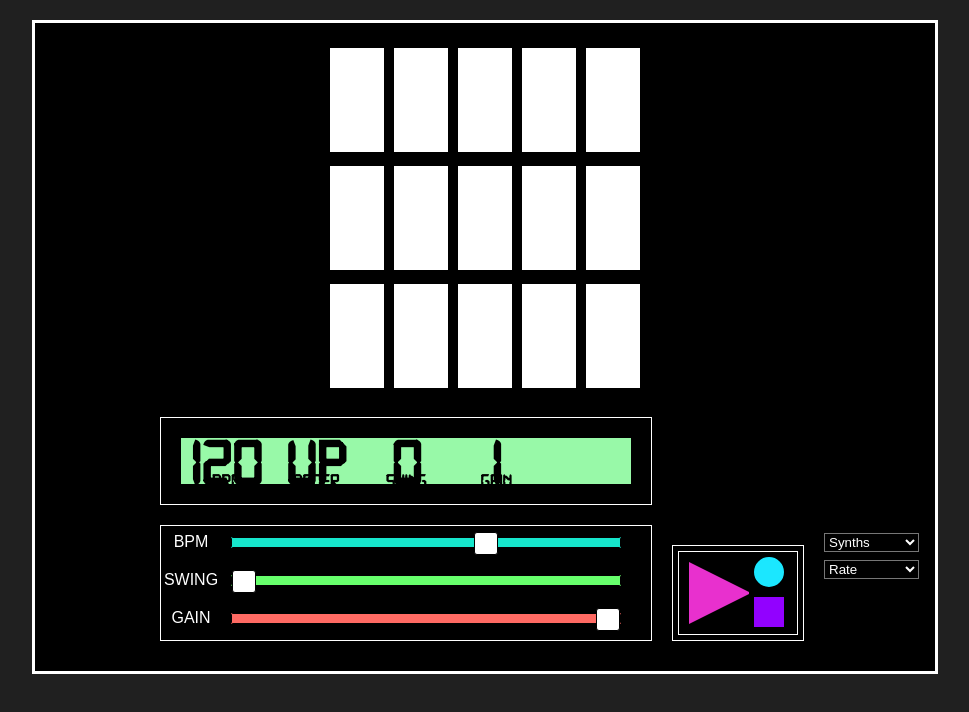
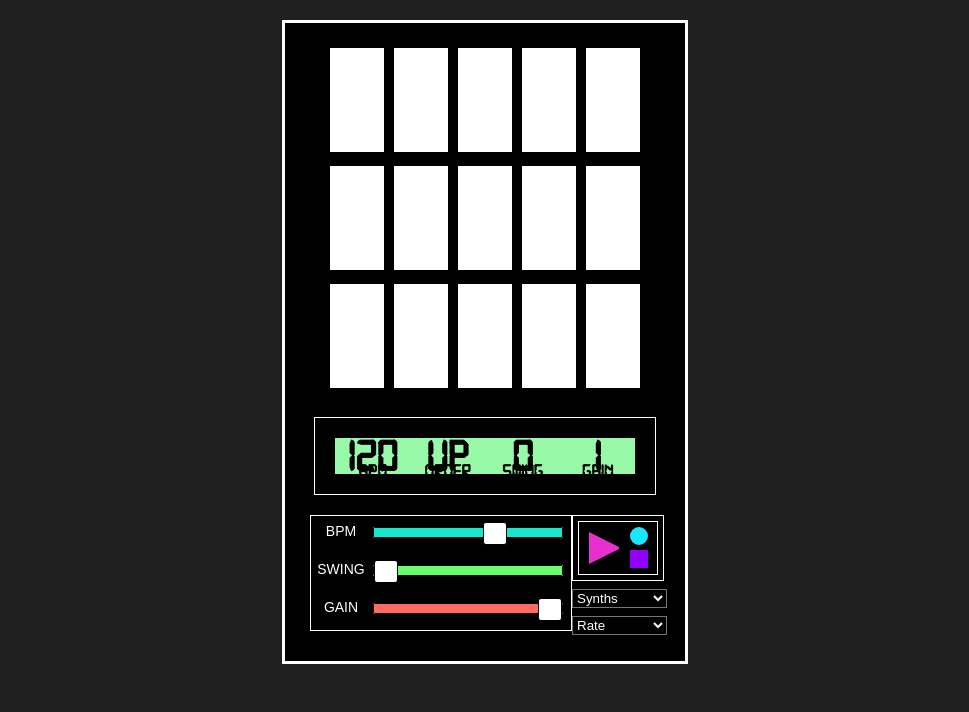
Before and after one commit to CrugBarat/tonkjs_React, a React (Create React App) app: page /arpeggiator in a window 1280 px wide. Shown: the top 712 px of the page, without its empty margins (155-1124 px from the left). Built offline with nearby package versions, Linux system fonts and the light colour scheme.

Commit message:
renames Arpeggiator style names to prevent other instrument styles over riding
Signed-off-by: CrugBarat <craigtbarratt@gmail.com>

```diff
--- a/src/containers/arpeggiator/Arpeggiator.css
+++ b/src/containers/arpeggiator/Arpeggiator.css
@@ -1,4 +1,4 @@
-.controls-container {
+.arpeggiator-controls-container {
   display: inline-block;
   border: solid;
   width: 400px;
@@ -103,7 +103,7 @@ label:hover {
   border-color: #1be7ff;
 }
 
-.sliders-container {
+.arpeggiator-sliders-container {
   border: solid 1px white;
   width: 260px;
   float: left;
@@ -111,14 +111,14 @@ label:hover {
   margin-bottom: 30px;
 }
 
-.slider-value {
+.arpeggiator-slider-value {
   width: 60px;
   font-size: 14px;
   float: left;
   margin-top: 7px;
 }
 
-.slider-container {
+.arpeggiator-slider-container {
   width: 190px;
   float: left;
   margin-top: 5px;
@@ -126,7 +126,7 @@ label:hover {
   margin-left: 2px;
 }
 
-.values-border {
+.arpeggiator-values-border {
   display: inline-block;
   border: solid 1px white;
   width: 300px;
@@ -134,7 +134,7 @@ label:hover {
   margin: 20px;
 }
 
-.values-container {
+.arpeggiator-values-container {
   background-color: #98F9A8;
   font-family: 'digital';
   color: black;
@@ -147,40 +147,40 @@ h3, p {
   padding: 0;
 }
 
-.values {
+.arpeggiator-values {
   width: 75px;
   float: left;
   font-size: 45px;
 }
 
-.units {
+.arpeggiator-units {
   font-size: 20px;
 }
 
-.media-border {
+.arpeggiator-media-border {
   border: solid 1px white;
   width: 90px;
   float: left;
   margin-right: 10px;
 }
 
-.media-controls-container {
+.arpeggiator-media-controls-container {
   border: solid 1px white;
   margin: 5px;
   overflow: auto;
 }
 
-.controls-title {
+.arpeggiator-controls-title {
   margin-bottom: 5px;
 }
 
-.main-control {
+.arpeggiator-main-control {
   margin: 10px 0px 10px 10px;
   width: 40px;
   float: left;
 }
 
-button[name="play"] {
+button[name="play"].arpeggiator {
   border-style: solid;
   border-width: 15px 0 15px 30px;
   border-color: transparent transparent transparent #E830CE;
@@ -198,12 +198,12 @@ button[name="play"]:focus {
   }
 }
 
-.sub-controls {
+.arpeggiator-sub-controls {
   float: left;
   width: 20px;
 }
 
-button[name="record"] {
+button[name="record"].arpeggiator {
   border: solid #1be7ff;
   width: 18px;
   height: 18px;
@@ -225,7 +225,7 @@ button[name="record"]:focus {
   }
 }
 
-button[name="stop"] {
+button[name="stop"].arpeggiator {
   border: solid #9201ff;
   width: 18px;
   height: 18px;
--- a/src/containers/arpeggiator/Arpeggiator.js
+++ b/src/containers/arpeggiator/Arpeggiator.js
@@ -163,7 +163,7 @@ export default function Arpeggiator() {
 
   return (
     <Fragment>
-      <section className="controls-container">
+    <section className="arpeggiator-controls-container">
         <div>
           <input id="c1" value="1" type="radio" name="chord" />
           <label onClick={() => handleChord(1)} className="c1" htmlFor="c1"></label>
@@ -200,45 +200,45 @@ export default function Arpeggiator() {
           <input id="c15" value="15" type="radio" name="chord" />
           <label onClick={() => handleChord(15)} className="c15" htmlFor="c15"></label>
         </div>
-          <div className="values-border">
-            <div className="values-container">
-              <h3 className="values">{bpm} <p className="units">BPM</p></h3>
-              <h3 className="values">{order} <p className="units">ORDER</p></h3>
-              <h3 className="values">{swing} <p className="units">Swing</p></h3>
-              <h3 className="values">{gain} <p className="units">Gain</p></h3>
+        <div className="arpeggiator-values-border">
+          <div className="arpeggiator-values-container">
+            <h3 className="arpeggiator-values">{bpm} <p className="arpeggiator-units">BPM</p></h3>
+            <h3 className="arpeggiator-values">{order} <p className="arpeggiator-units">ORDER</p></h3>
+            <h3 className="arpeggiator-values">{swing} <p className="arpeggiator-units">Swing</p></h3>
+            <h3 className="arpeggiator-values">{gain} <p className="arpeggiator-units">Gain</p></h3>
           </div>
         </div>
-          <div className="sliders-container">
-              <div className="slider-value">
+        <div className="arpeggiator-sliders-container">
+            <div className="arpeggiator-slider-value">
               <p>BPM</p>
             </div>
-              <div className="slider-container">
+            <div className="arpeggiator-slider-container">
               <Slider styleName={"bpm-slider"} min={1} max={180} step={1} value={bpm} update={updateBPM} />
             </div>
-              <div className="slider-value">
+            <div className="arpeggiator-slider-value">
               <p>SWING</p>
             </div>
-              <div className="slider-container">
+            <div className="arpeggiator-slider-container">
               <Slider styleName={"swing-slider"} min={0.0} max={1.0} step={0.1} value={swing} update={updateSwing} />
             </div>
-              <div className="slider-value">
+            <div className="arpeggiator-slider-value">
               <p>GAIN</p>
             </div>
-              <div className="slider-container">
+            <div className="arpeggiator-slider-container">
               <Slider styleName={"gain-slider"} min={0.1} max={1.0} step={0.1} value={gain} update={updateGain} />
             </div>
           </div>
-            <div className="media-border">
-              <div className="media-controls-container">
-                <div className="main-control">
-                  <button name="play" onClick={startSynth}></button>
+          <div className="arpeggiator-media-border">
+            <div className="arpeggiator-media-controls-container">
+              <div className="arpeggiator-main-control">
+                <button className="arpeggiator" name="play" onClick={startSynth}></button>
               </div>
-                <div className="sub-controls">
+              <div className="arpeggiator-sub-controls">
                 <div>
-                    <button name="record" onClick={recordStart}></button>
+                  <button className="arpeggiator" name="record" onClick={recordStart}></button>
                 </div>
                 <div>
-                    <button name="stop" onClick={stopMedia}></button>
+                  <button className="arpeggiator" name="stop" onClick={stopMedia}></button>
                 </div>
               </div>
             </div>
```
Lines whose indentation alone changed are shown as unchanged.
